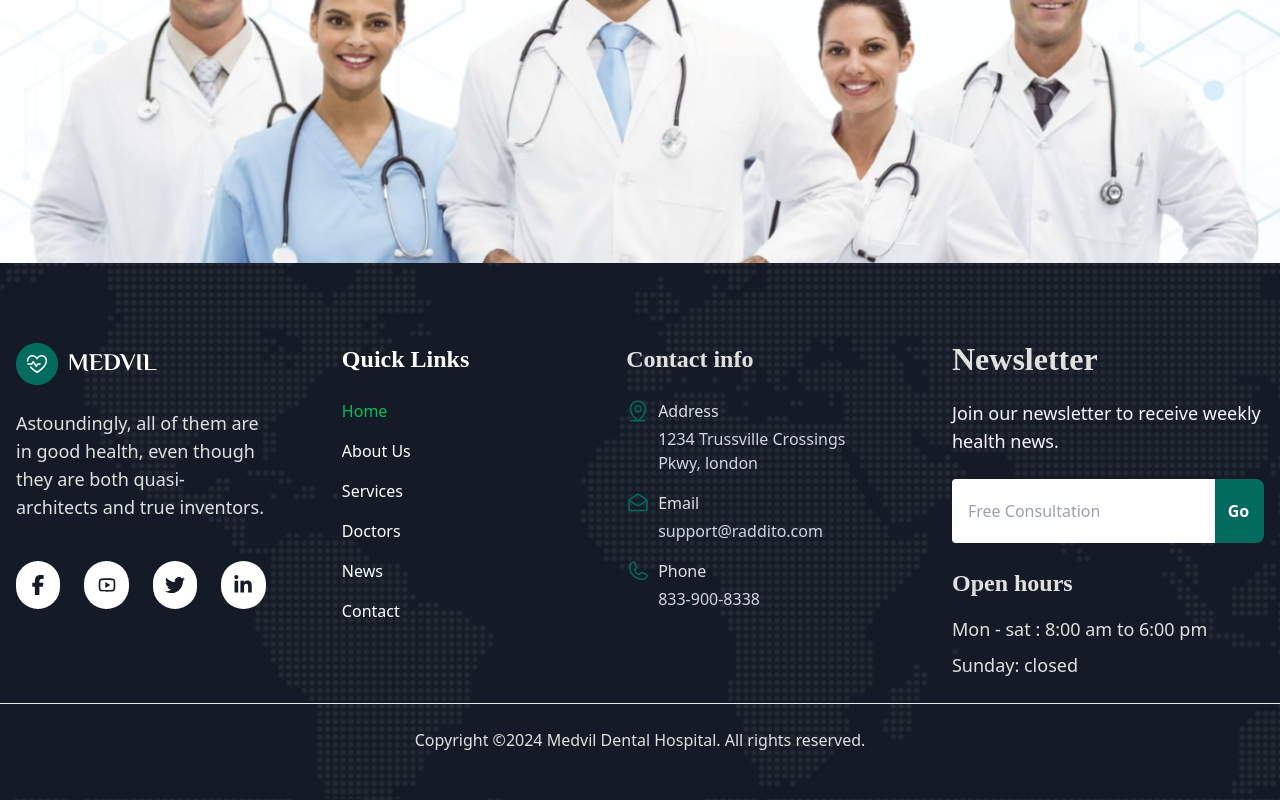
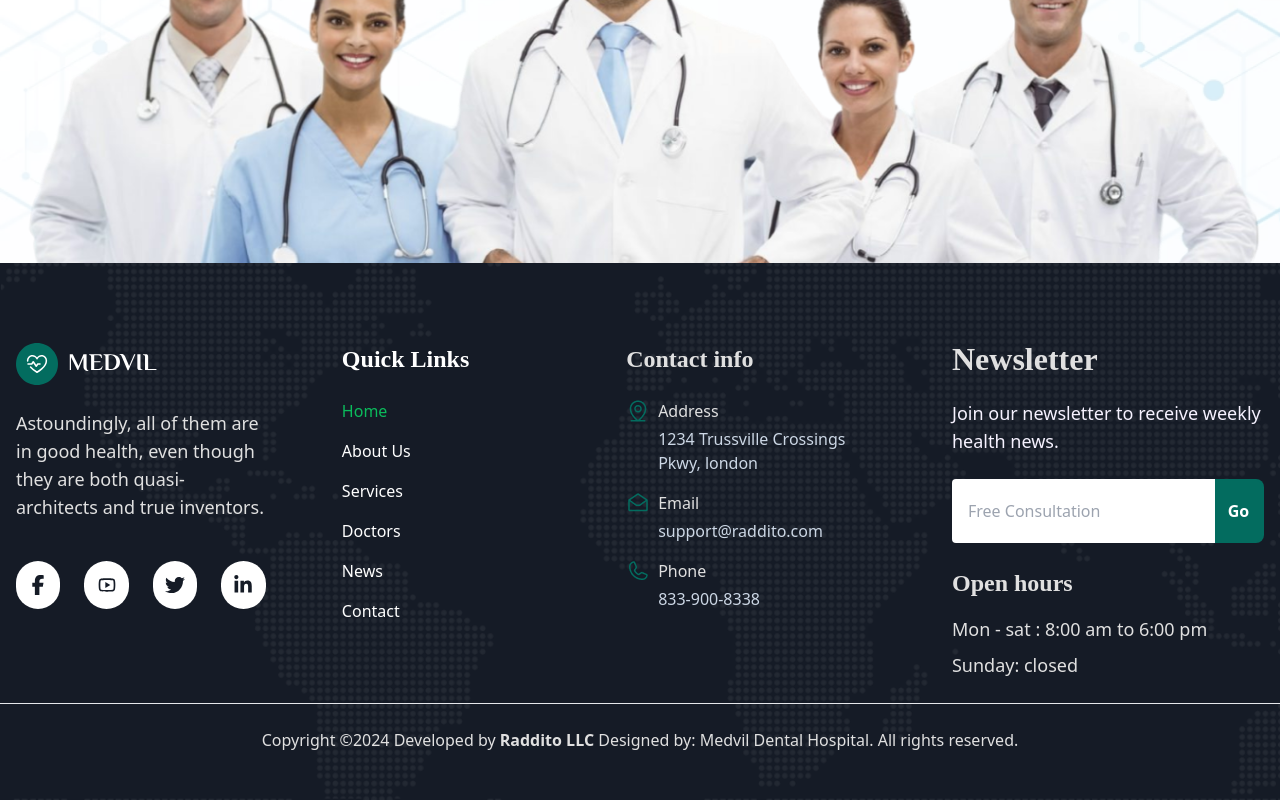
Before and after one commit to shakib-mia/medvil, a Next.js app: page / in a window 1280 px wide. Shown: the part 8995-9795 px from the top of the page. Built offline with nearby package versions, Linux system fonts and the light colour scheme; no server answers.

Commit message:
credit fixed

```diff
--- a/src/components/Footer/Footer.jsx
+++ b/src/components/Footer/Footer.jsx
@@ -134,7 +134,11 @@ const Footer = () => {
       </div>
       <hr className='my-3 bg-[#FFFFFF45]' />
       <div className='container text-center text-grey-5'>
-        Copyright &copy;2024 Medvil Dental Hospital. All rights reserved.
+        Copyright &copy;{new Date().getFullYear()} Developed by{' '}
+        <a href='https://raddito.com/' className='font-semibold' rel='nofollow'>
+          Raddito LLC
+        </a>{' '}
+        Designed by: Medvil Dental Hospital. All rights reserved.
       </div>
     </div>
   );
```
